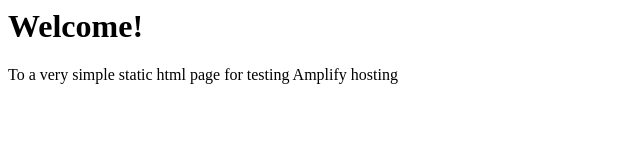
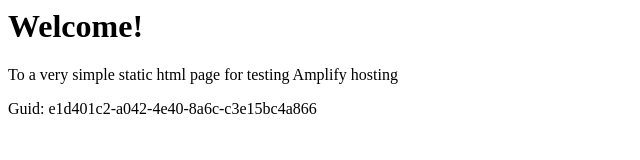
Before and after one commit to aws-aemilia-bom/Github-PR-Commit-Integration-Test-DoNotTouch-v1-prod-ap-south-1, a website: page src/index.html in a window 1280 px wide. Shown: the whole page, without its empty margins (0-640 px from the left). Drawn offline with Linux system fonts and the light colour scheme.

Commit message:
commit from integ tests

```diff
--- a/src/index.html
+++ b/src/index.html
@@ -1,3 +1,5 @@
+
+
 <html lang="en">
 
 <head>
@@ -10,6 +12,6 @@
 <body>
     <h1>Welcome!</h1>
     <p>To a very simple static html page for testing Amplify hosting</p>
-</body>
+    <p>Guid: e1d401c2-a042-4e40-8a6c-c3e15bc4a866</p></body>
 
 </html>
```
